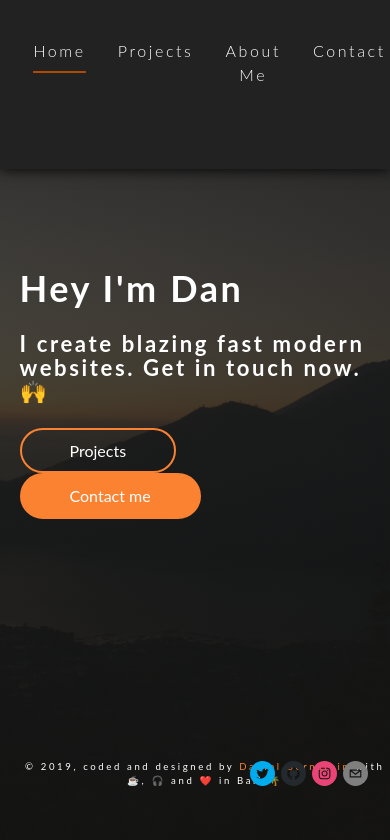
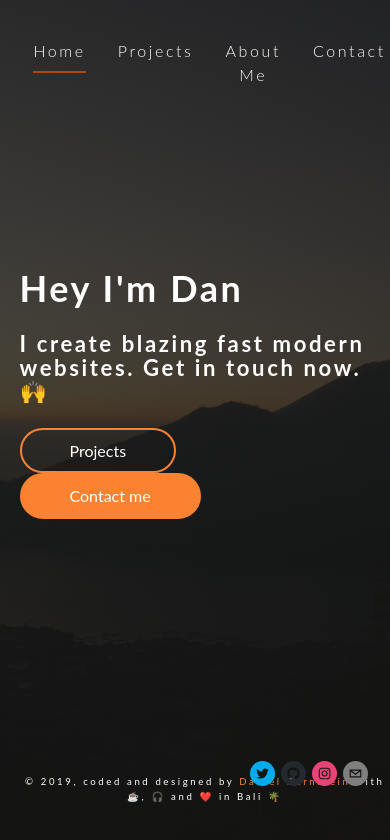
Before and after one commit to drood87/danibernstein.com, a Gatsby site: page / in a window 390 px wide. Built offline with nearby package versions, Linux system fonts and the light colour scheme; Gatsby itself is replaced by a stand-in of ours.

Commit message:
more media queries

```diff
--- a/src/components/breakpoints.js
+++ b/src/components/breakpoints.js
@@ -6,6 +6,7 @@ const sizes = {
   giant: 1170,
   desktop: 960,
   tablet: 768,
+  smallTablet: 560,
   phone: 376,
 };
 
--- a/src/components/header.js
+++ b/src/components/header.js
@@ -28,6 +28,11 @@ const SiteHeader = styled.header`
     max-width: 100vw;
     height: 20vh;
   `}
+
+  ${media.smallTablet`
+    background: transparent;
+    box-shadow: none;
+  `}
 `;
 
 const NavWrapper = styled.div`
@@ -44,8 +49,16 @@ const NavWrapper = styled.div`
     justify-content: space-between;
   `}
 
+  ${media.smallTablet`
+    display: block;
+  `}
+
   h1 {
     margin: 0;
+
+    ${media.smallTablet`
+      display: none;
+    `}
   }
 `;
 
--- a/src/components/layout.js
+++ b/src/components/layout.js
@@ -44,6 +44,7 @@ const StyledFooter = styled.footer`
   ${media.desktop`
     margin: 0 auto;
     text-align: center;
+    padding-top: 4%;
   `}
 `;
 
```
